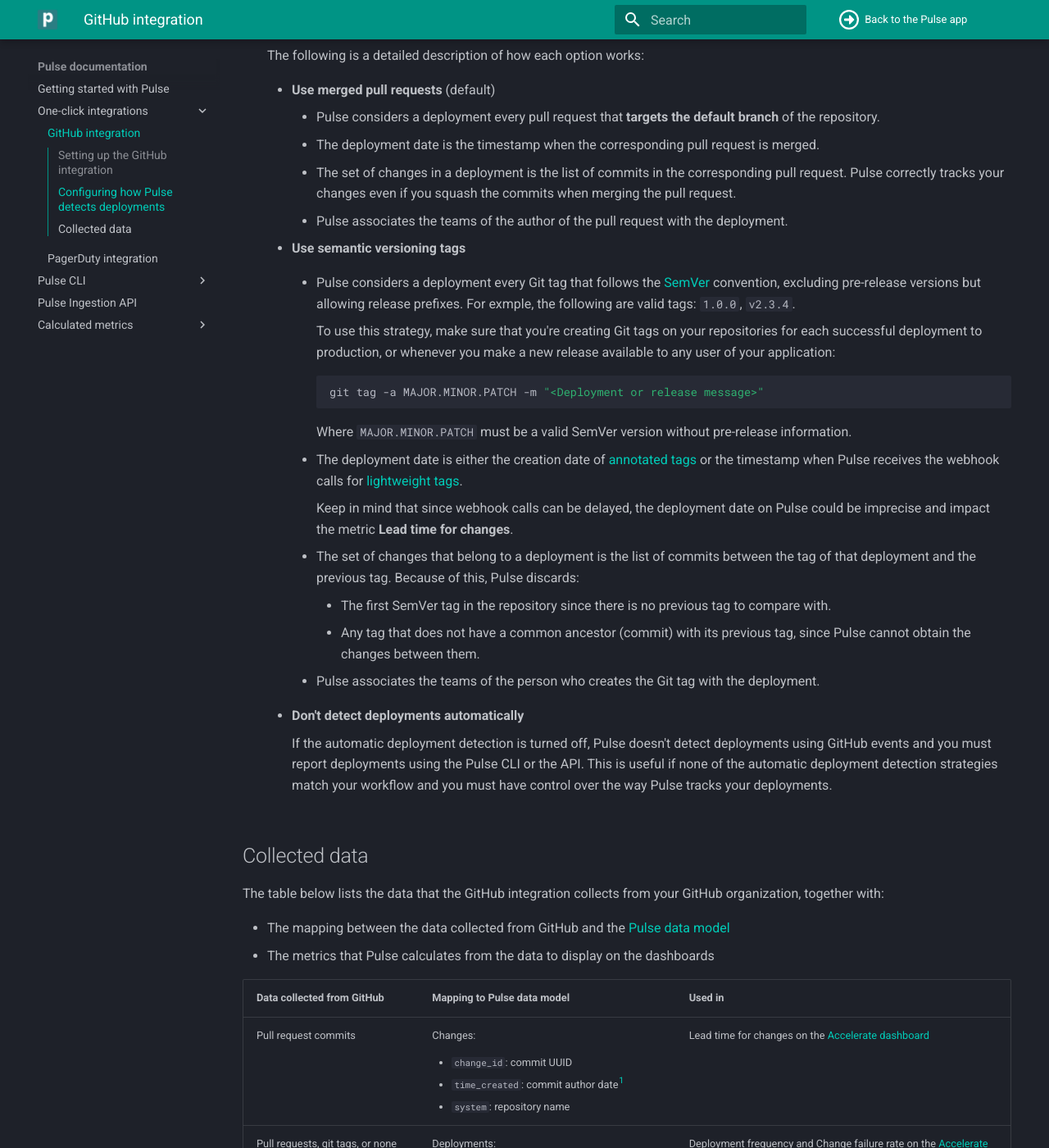
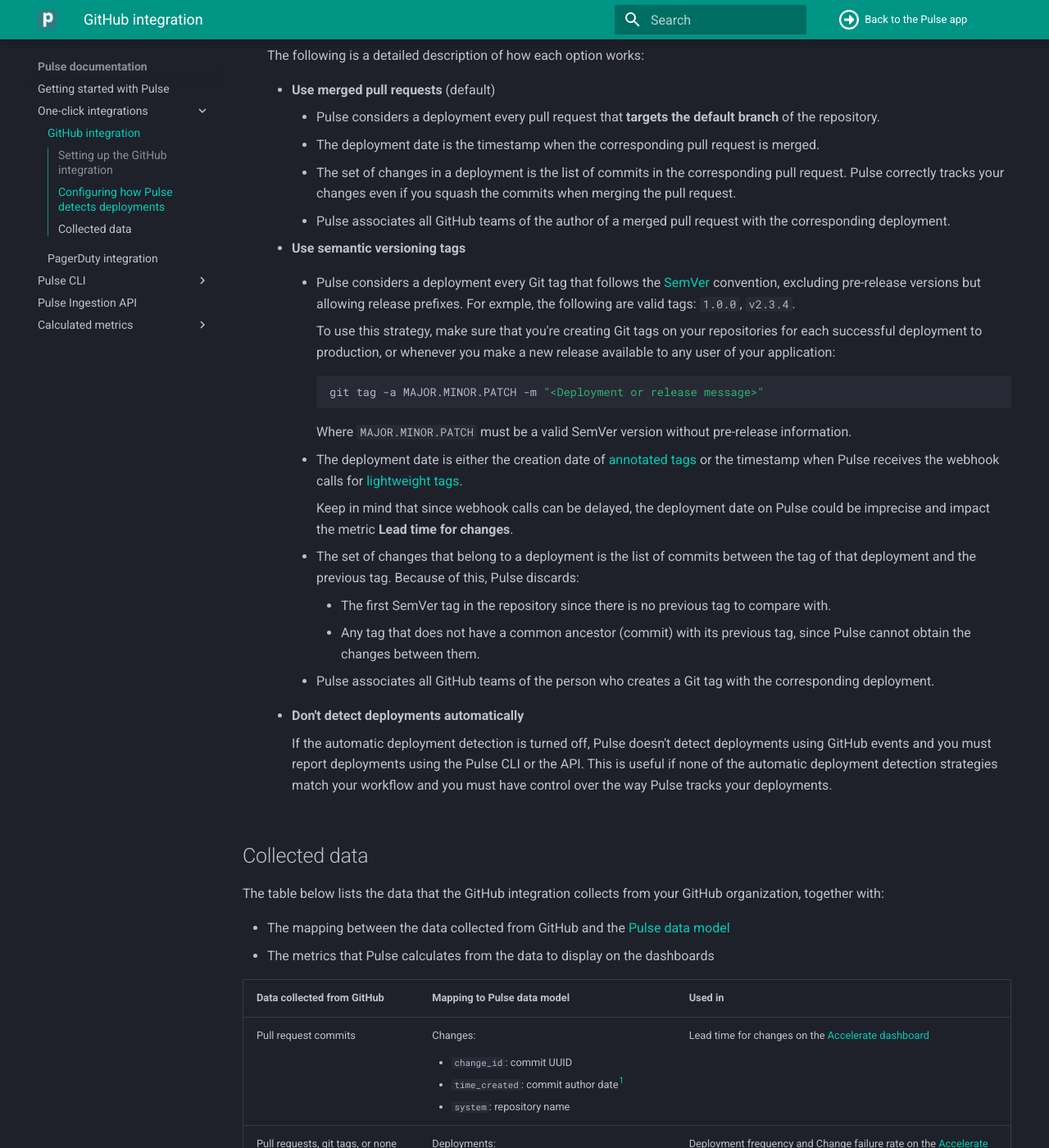
Before and after one commit to codacy/pulse-user-docs, an MkDocs documentation site: the page built from docs/one-click-integrations/github-integration.md, in a window 1280 px wide and 1400 px high, scrolled down 2333 px. Shown: the whole window at 82% size. Built offline with MkDocs 1.6.1 and Material for MkDocs 9.7.7, drawn with Linux system fonts in a browser that asks for light colours.

Commit message:
clean: Clarify what happens when contributors belong to multiple teams

```diff
--- a/docs/one-click-integrations/github-integration.md
+++ b/docs/one-click-integrations/github-integration.md
@@ -50,7 +50,7 @@
         -   Pulse considers a deployment every pull request that **targets the default branch** of the repository.
         -   The deployment date is the timestamp when the corresponding pull request is merged.
         -   The set of changes in a deployment is the list of commits in the corresponding pull request. Pulse correctly tracks your changes even if you squash the commits when merging the pull request.
-        -   Pulse associates the teams of the author of the pull request with the deployment.
+        -   Pulse associates all GitHub teams of the author of a merged pull request with the corresponding deployment.
 
     -   **Use semantic versioning tags**
 
@@ -73,7 +73,7 @@
             -   The first SemVer tag in the repository since there is no previous tag to compare with.
             -   Any tag that does not have a common ancestor (commit) with its previous tag, since Pulse cannot obtain the changes between them.
 
-        -   Pulse associates the teams of the person who creates the Git tag with the deployment.
+        -   Pulse associates all GitHub teams of the person who creates a Git tag with the corresponding deployment.
 
     -   **Don't detect deployments automatically**
 
```
